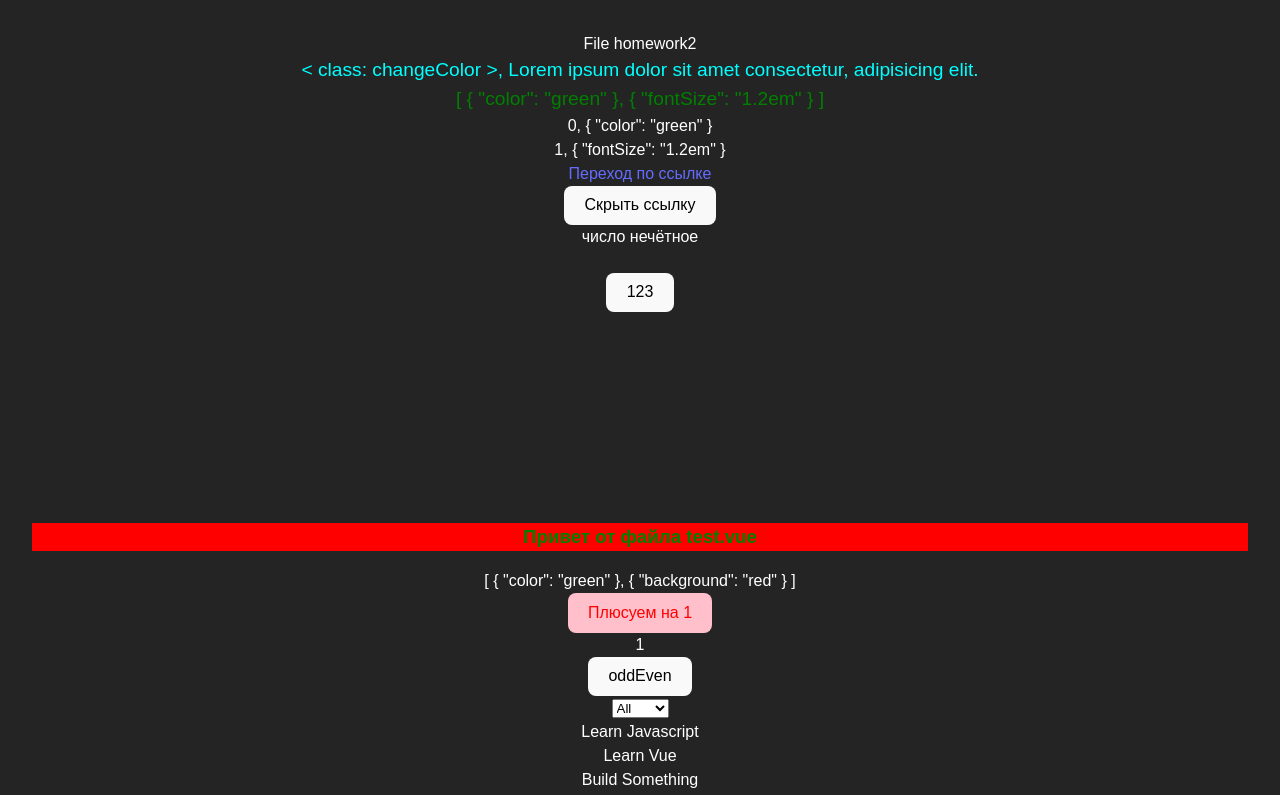
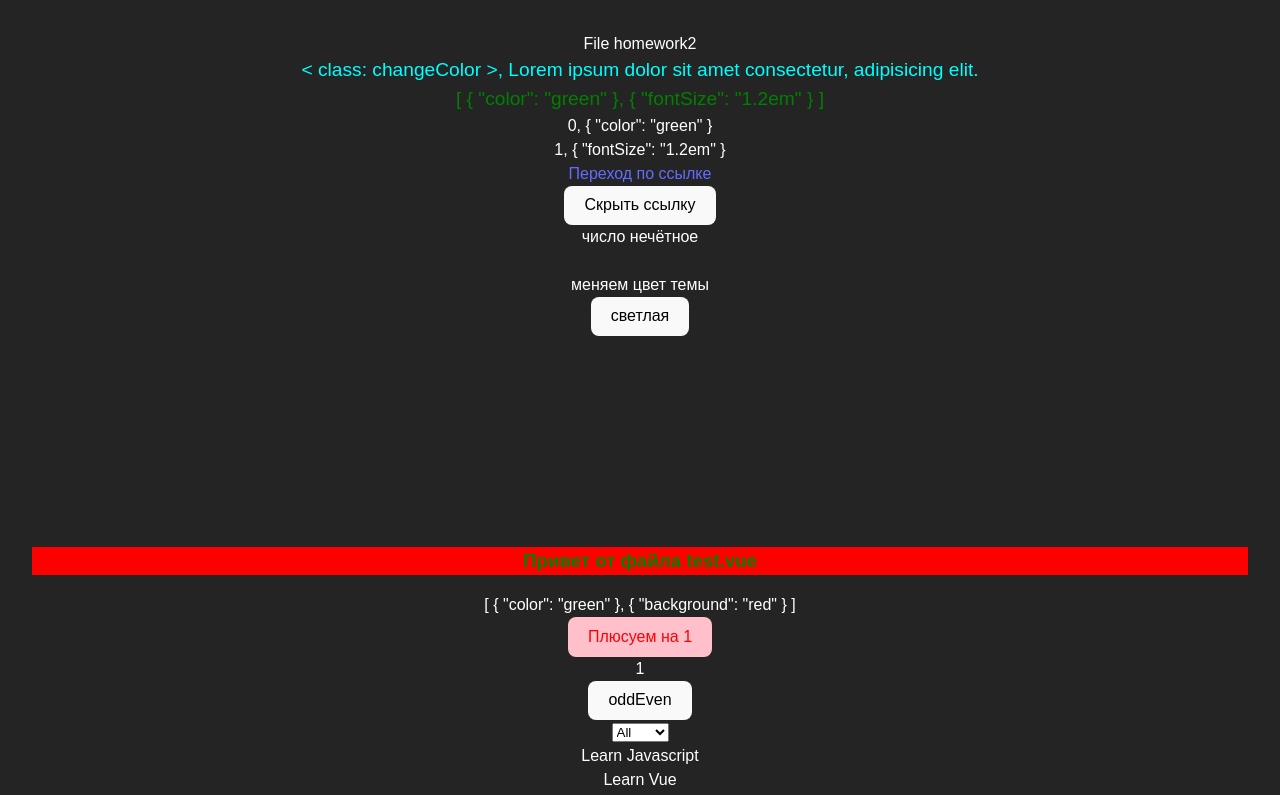
Before and after one commit to belkud/work_with_Vue, a Vue app: page / in a window 1280 px wide. Shown: the top 795 px of the page. Built offline with nearby package versions, Linux system fonts and the light colour scheme; a web font is replaced by a local one.

Commit message:
set light/black mode

```diff
--- a/src/components/HomeWork2.vue
+++ b/src/components/HomeWork2.vue
@@ -17,7 +17,7 @@
 <div :class="addClass">< class: {{ addClass }} >,  Lorem ipsum dolor sit amet consectetur, adipisicing elit.</div>
 
 <!-- bind через style -->
-<div :style="addStyle">{{ addStyle }}</div>
+<div  :style="addStyle">{{ addStyle }}</div>
 
 <!-- циклы -->
 <div v-for="value, i in addStyle">{{i}}, {{ value }}</div>
@@ -31,7 +31,8 @@
 <div> число {{ number%2 ? 'нечётное' : 'чётное' }}</div>
 
 <br>
-<button ref="myRef" id="testBtn" @click="">123</button>
+<div>меняем цвет темы</div>
+<button  id="testBtn" @click="changeTheme">{{ theme==false ? 'темная' : 'светлая' }}</button>
 <br><br><br><br><br><br><br><br><br>
 </template>
 
@@ -42,7 +43,27 @@
 
 
 <script setup lang="ts">
-import {ref, onMounted } from 'vue'
+import {ref, onMounted, watch } from 'vue'
+
+const bodyColor = document.documentElement
+// --color - primary: rgb(255, 255, 255);
+
+
+
+
+
+let theme = ref(true);
+function changeTheme() {
+    theme.value = !theme.value
+        if (theme.value==true) {
+            bodyColor.style.setProperty('--color-bg', 'gray')
+            bodyColor.style.setProperty('--color-primary', 'black')
+        } else {
+            bodyColor.style.setProperty('--color-bg', 'black')
+            bodyColor.style.setProperty('--color-primary', 'white')
+        }
+    }
+
 
 let number = ref(5)
 // setInterval(()=> {
@@ -57,25 +78,23 @@ let addStyle = ref([
 
 let link = ref('https://dzen.ru/?clid=2233626&yredirect=true')
 
-// Создаем ref для кнопки
 
 // Создаем ref для кнопки
-const myRef = ref(null);
+// const changeTheme = ref('');
 
-    // Выводим кнопку в консоль
-    onMounted(()=> {
-        // первый способ
-        console.log(myRef.value);
+//     // Выводим кнопку в консоль
+//     onMounted(()=> {
+//         // первый способ
+//         // console.log(changeTheme.value);
 
-        // второй способ
-        const testBtn: any = document.getElementById('testBtn')
-        console.log(testBtn);
+//         // второй способ
+//         const testBtn = document.getElementById('testBtn')
+//         // console.log(testBtn);
 
-    })
-
+//     })
 
 let bool = ref(true)
-console.log(addStyle);
+// console.log(addStyle);
 
 let swithers = true
  function showSwithcer() {
@@ -84,10 +103,14 @@ let swithers = true
     } else {
         swithers = true
     }
-    console.log(swithers);
+    // console.log(swithers);
 
  }
 showSwithcer()
+
+
+
+
 
 </script>
 
--- a/src/style.css
+++ b/src/style.css
@@ -22,6 +22,7 @@ body {
   background: var(--color-bg);
   color: var(--color-primary);
   font-family: "Google Sans", sans-serif;
+  transition: 0.3s;
 }
 /*сайт по изменению шрифта https://fonts.google.com/selection/embed */
 
```
